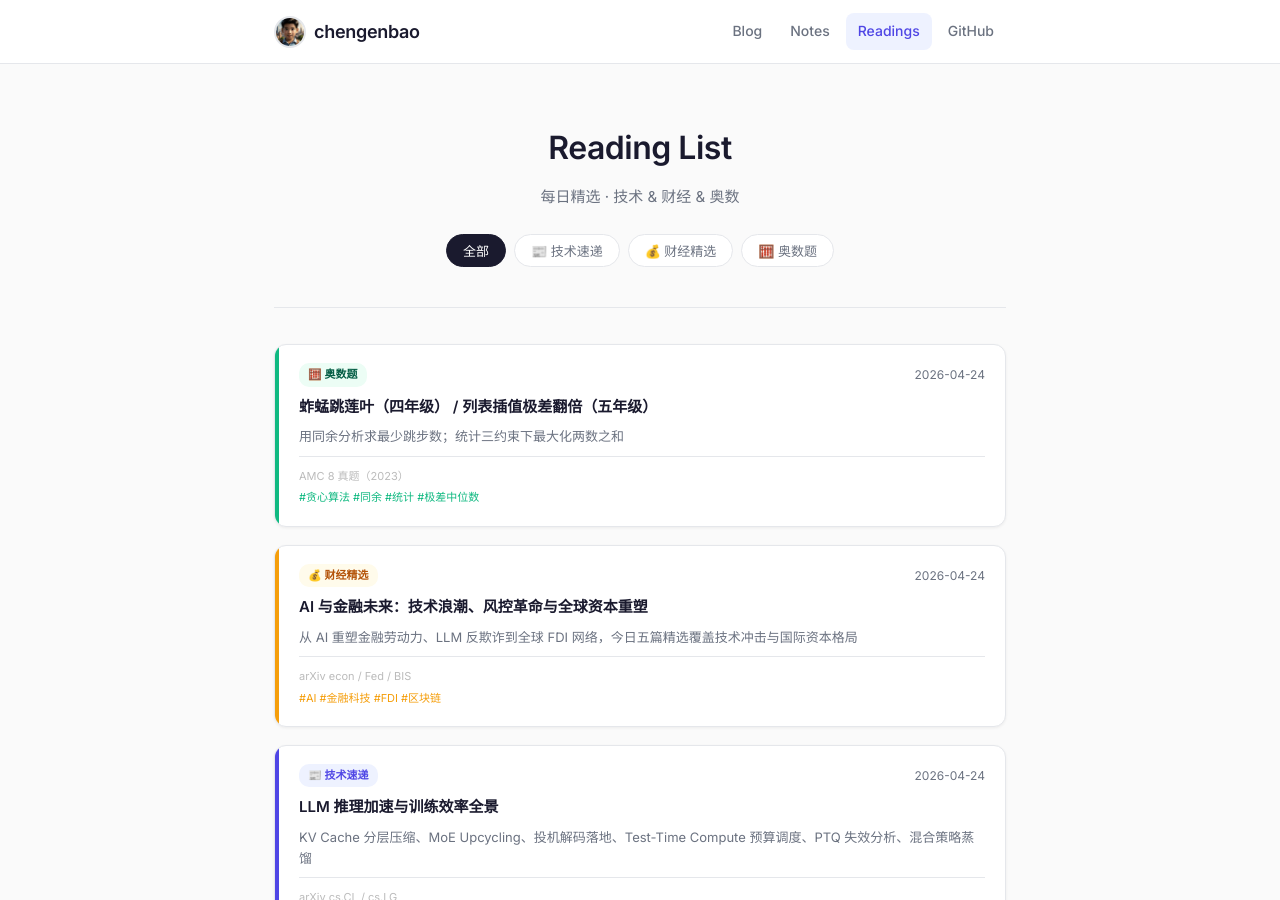
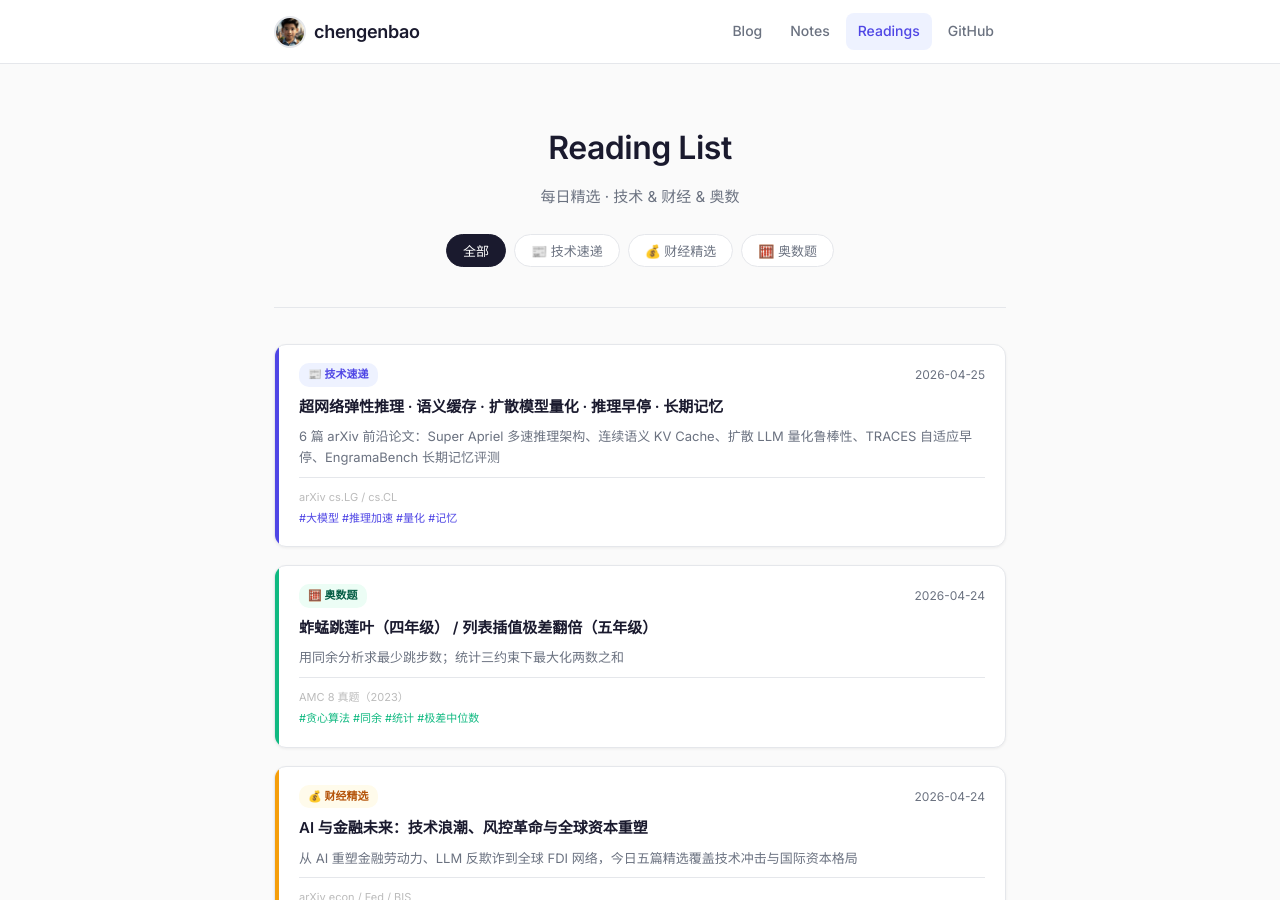
Before and after one commit to chengenbao/chengenbao.github.io, a Jekyll site: the page built from reading-list/index.md, in a window 1280 px wide and 900 px high. Built offline with Jekyll 4.4.1, drawn with Linux system fonts in a browser that asks for light colours.

Commit message:
update index: add tech daily 2026-04-25

```diff
--- a/reading-list/index.md
+++ b/reading-list/index.md
@@ -18,6 +18,22 @@ permalink: /reading-list/
   </div>
 
   <div class="rl-grid">
+<a class="rl-card tech" href="/reading-list/2026-04-25-tech-daily/">
+  <div class="rl-accent"></div>
+  <div class="rl-body">
+    <div class="rl-top">
+      <span class="rl-badge tech">📰 技术速递</span>
+      <time>2026-04-25</time>
+    </div>
+    <h2>超网络弹性推理 · 语义缓存 · 扩散模型量化 · 推理早停 · 长期记忆</h2>
+    <p>6 篇 arXiv 前沿论文：Super Apriel 多速推理架构、连续语义 KV Cache、扩散 LLM 量化鲁棒性、TRACES 自适应早停、EngramaBench 长期记忆评测</p>
+    <div class="rl-meta">
+      <span class="rl-source">arXiv cs.LG / cs.CL</span>
+      <span class="rl-tags">#大模型 #推理加速 #量化 #记忆</span>
+    </div>
+  </div>
+</a>
+
 <a class="rl-card math" href="/reading-list/2026-04-24-math/">
   <div class="rl-accent"></div>
   <div class="rl-body">
```
